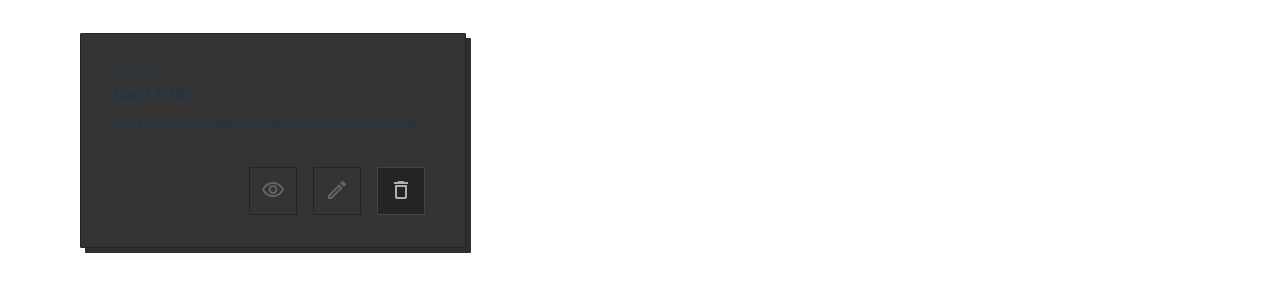
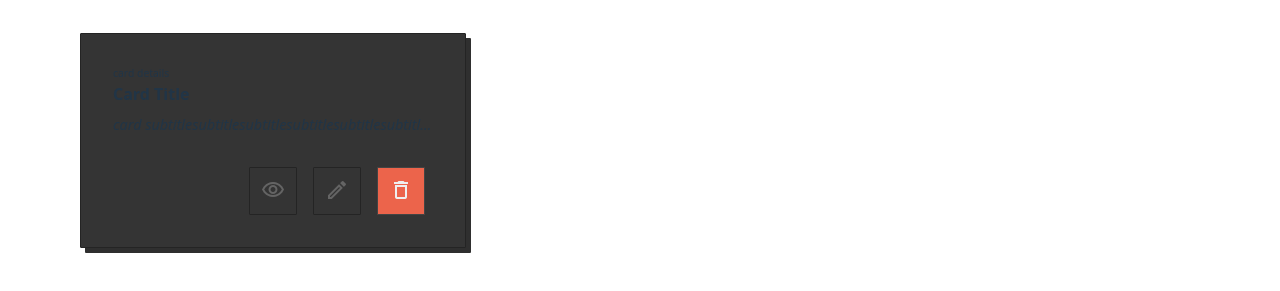
Before and after one commit to ivandomar/qip-frontend, a website built with Vite: page index.html in a window 1280 px wide. In both pictures the pointer is over the button "delete". Shown: the part 95-386 px from the top of the page. Built offline with nearby package versions, Linux system fonts and the light colour scheme.

Commit message:
feature(card): applies highlight style for delete action hovering

```diff
--- a/components/card/index.css
+++ b/components/card/index.css
@@ -55,3 +55,8 @@
   border-color: #444444;
   color: #afafaf;
 }
+
+.card-actions .card-delete-action:hover {
+  background: #ec644b;
+  color: #efefef;
+}
--- a/components/card/index.js
+++ b/components/card/index.js
@@ -11,7 +11,7 @@ export default () => `<div class="card">
     <button title="edit note">
       <span class="material-icons-outlined">edit</span>
     </button>
-    <button title="delete note">
+    <button title="delete note" class="card-delete-action">
       <span class="material-icons-outlined">delete</span>
     </button>
   </div>
```
